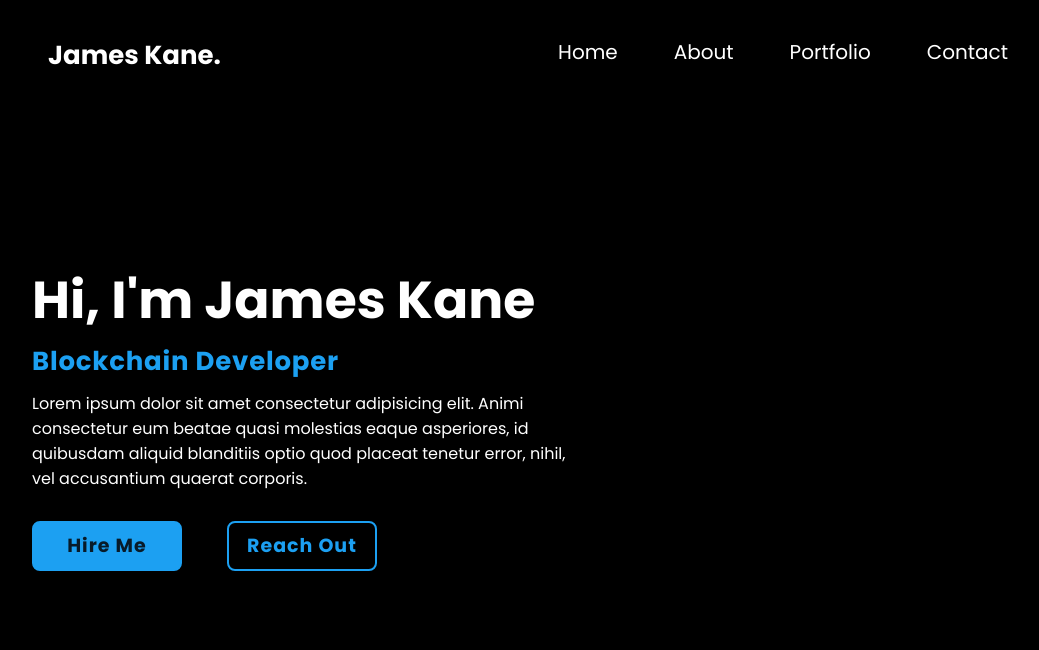
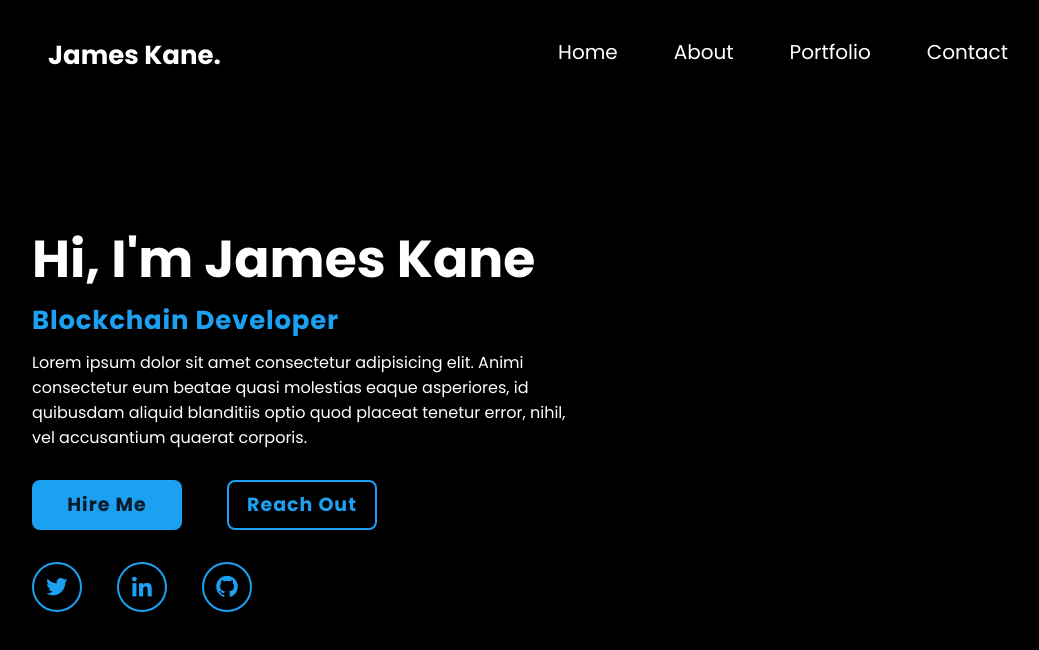
Before and after one commit to JKaneDev/portfolio, a React (Create React App) app: page / in a window 1280 px wide. Shown: the top 650 px of the page, without its empty margins (132-1171 px from the left). Built offline with nearby package versions, Linux system fonts and the light colour scheme.

Commit message:
style social links

```diff
--- a/package.json
+++ b/package.json
@@ -6,6 +6,7 @@
 		"@testing-library/jest-dom": "^5.16.5",
 		"@testing-library/react": "^13.4.0",
 		"@testing-library/user-event": "^13.5.0",
+		"boxicons": "^2.1.4",
 		"react": "^18.2.0",
 		"react-dom": "^18.2.0",
 		"react-scripts": "5.0.1",
--- a/src/App.js
+++ b/src/App.js
@@ -1,4 +1,5 @@
 import './styles/main.scss';
+import 'boxicons/css/boxicons.min.css';
 
 function App() {
 	return (
@@ -37,6 +38,17 @@ function App() {
 						<a href='#'>Hire Me</a>
 						<a href='#'>Reach Out</a>
 					</div>
+					<div className='link-wrapper'>
+						<a href=''>
+							<i className='bx bxl-twitter'></i>
+						</a>
+						<a href=''>
+							<i className='bx bxl-linkedin'></i>
+						</a>
+						<a href=''>
+							<i className='bx bxl-github'></i>
+						</a>
+					</div>
 				</div>
 			</section>
 		</div>
--- a/src/styles/main.scss
+++ b/src/styles/main.scss
@@ -189,4 +189,57 @@ $border-primary: 2px solid hsl(203, 89%, 53%);
 			}
 		}
 	}
+
+	.link-wrapper {
+		margin: 2rem 0 0;
+		display: flex;
+		align-items: center;
+		justify-content: space-between;
+		width: 220px;
+		gap: 2rem;
+
+		a {
+			position: relative;
+			display: inline-flex;
+			justify-content: center;
+			align-items: center;
+			width: 50px;
+			height: 50px;
+			background-color: transparent;
+			border: $border-primary;
+			border-radius: 50%;
+			font-size: 20px;
+			text-decoration: none;
+			z-index: 1;
+			overflow: hidden;
+			transition: $transition-main;
+
+			.bx {
+				color: $secondary-color;
+				transition: $transition-main;
+				font-size: 26px;
+			}
+
+			&:hover .bx {
+				color: black;
+			}
+
+			&::before {
+				content: '';
+				position: absolute;
+				top: 0;
+				left: 0;
+				width: 0%;
+				height: 100%;
+				background: $secondary-color;
+
+				z-index: -1;
+				transition: $transition-main;
+			}
+
+			&:hover::before {
+				width: 100%;
+			}
+		}
+	}
 }
```
Also changed, not shown: 1 other file (tests, documents, lock files or other folders).
